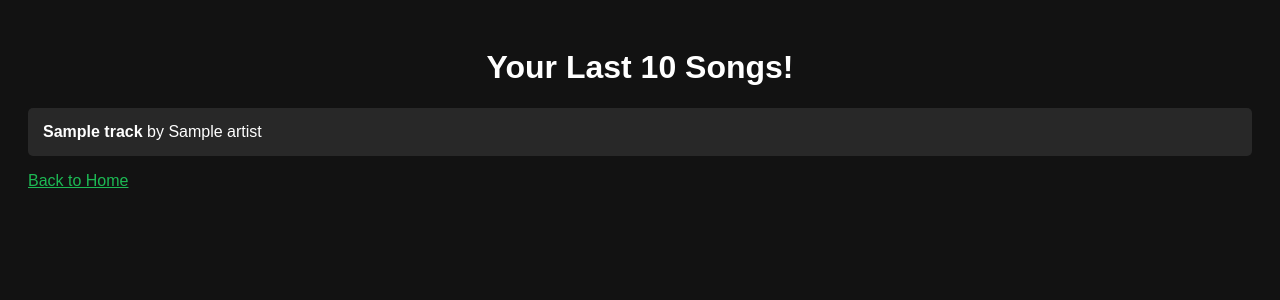
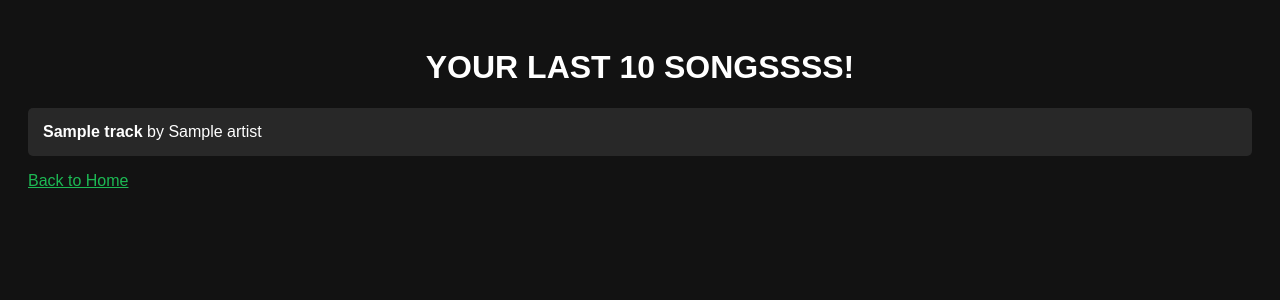
Before and after one commit to kanishkkaushal/spotify-history-app, a Flask app: template templates/history.html in a window 1280 px wide. Shown: the top 300 px of the page. Run offline with Flask 3, Linux system fonts and the light colour scheme; the template is opened without the code that fills it: most values are stand-ins (such as "Sample title", 1, 10 or a date in 2020).

Commit message:
Made change to test ec2

```diff
--- a/templates/history.html
+++ b/templates/history.html
@@ -30,7 +30,7 @@
     </style>
 </head>
 <body>
-    <h1>Your Last 10 Songs!</h1>
+    <h1>YOUR LAST 10 SONGSSSS!</h1>
     <ul>
         {% for item in tracks %}
             <li>
```
